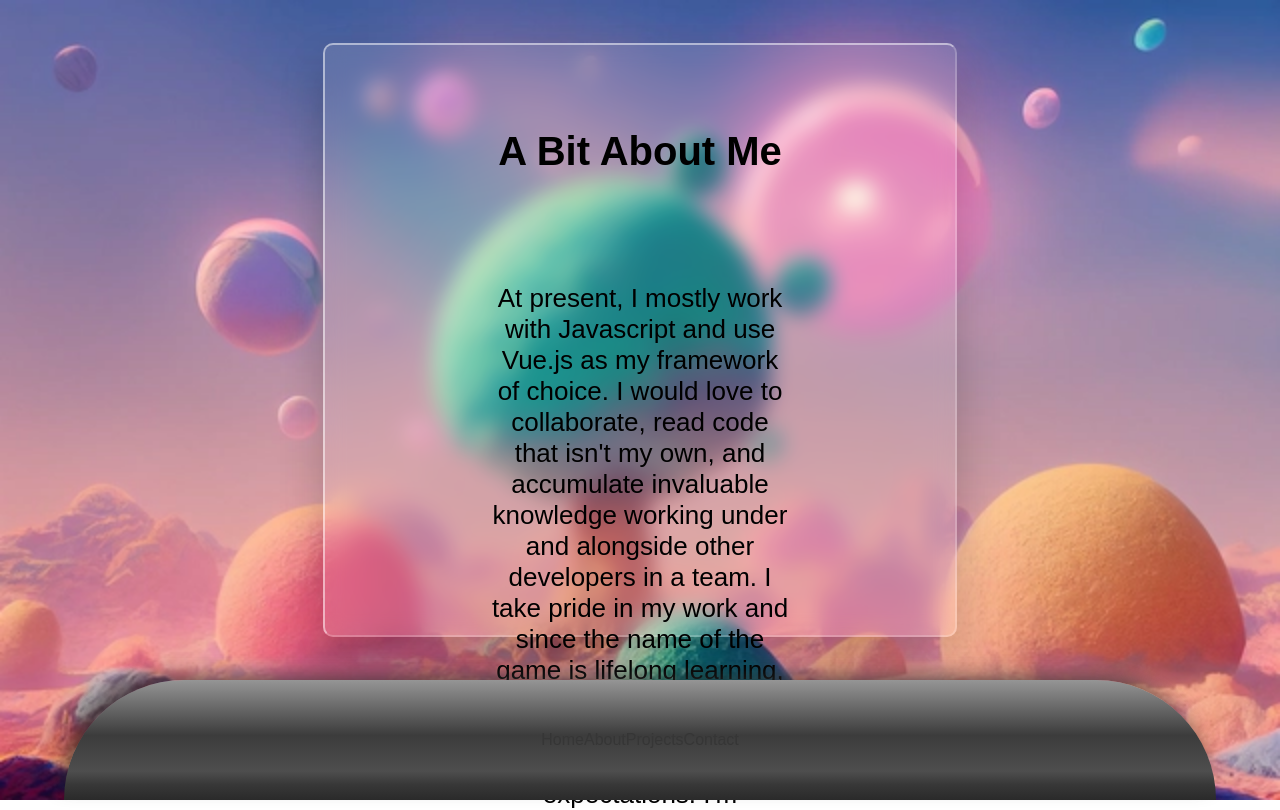
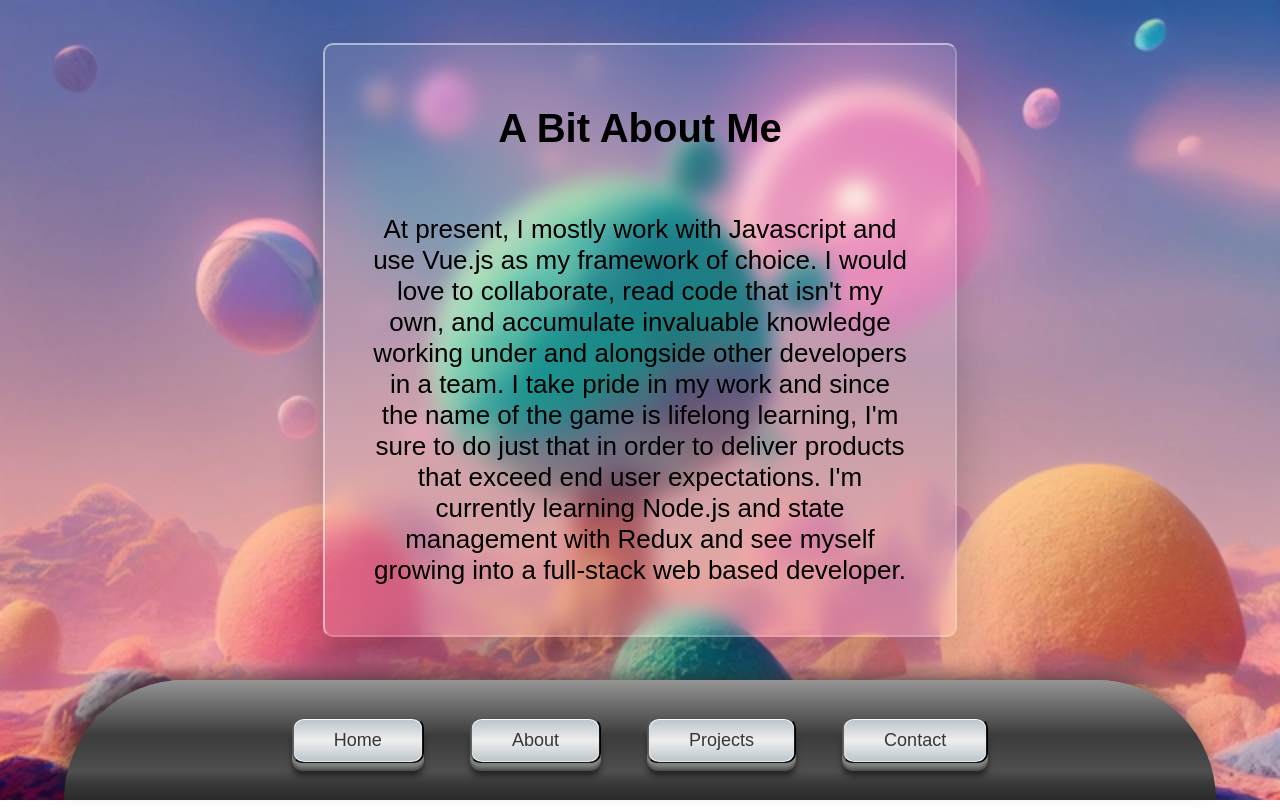
Before and after one commit to Liv4-code/planet-portfolio-site, a React (Create React App) app: page /about in a window 1280 px wide. Shown: the top 810 px of the page. Built offline with nearby package versions, Linux system fonts and the light colour scheme; a web font is replaced by a local one.

Commit message:
Added styling to navbar, contact & about section

```diff
--- a/src/About.js
+++ b/src/About.js
@@ -3,9 +3,9 @@ import "./About.scss";
 function About() {
     return (
         <div className="about-container">
-            <div className="glass-card">
-                <h2 className="glass-card__heading">A Bit About Me</h2>
-                <p className="glass-card__text">
+            <div className="about-glass-card">
+                <h2 className="about-glass-card__heading">A Bit About Me</h2>
+                <p className="about-glass-card__text">
                     At present, I mostly work with Javascript and use Vue.js as
                     my framework of choice. I would love to collaborate, read
                     code that isn't my own, and accumulate invaluable knowledge
--- a/src/About.scss
+++ b/src/About.scss
@@ -10,7 +10,7 @@ $breakpoint-xsml-cellphone: 400px;
     height: 100vh;
 }
 
-.glass-card {
+.about-glass-card {
     margin: auto;
     position: absolute;
     display: flex;
@@ -33,13 +33,13 @@ $breakpoint-xsml-cellphone: 400px;
     border-bottom: 2px solid rgba(255, 255, 255, 0.2);
     backdrop-filter: blur(10px);
 
-    .glass-card__heading {
+    .about-glass-card__heading {
         margin: 5%;
         font-size: 40px;
         text-align: center;
     }
 
-    .glass-card__text {
+    .about-glass-card__text {
         padding: 0 5% 3% 5%;
         font-size: 26px;
         text-align: center;
@@ -47,32 +47,32 @@ $breakpoint-xsml-cellphone: 400px;
 }
 
 @media (max-width: $breakpoint-tablet) {
-    .glass-card {
+    .about-glass-card {
         width: 85%;
     }
 
-    .glass-card__heading {
+    .about-glass-card__heading {
         font-size: 8vw !important;
     }
 
-    .glass-card__text {
+    .about-glass-card__text {
         padding: 5%;
         font-size: 3.6vw !important;
     }
 }
 
 @media (max-width: $breakpoint-cellphone) {
-    .glass-card {
+    .about-glass-card {
         height: 76vh;
         justify-content: space-evenly;
     }
 
-    .glass-card__heading {
+    .about-glass-card__heading {
         padding-top: 4%;
         height: 12%;
     }
 
-    .glass-card__text {
+    .about-glass-card__text {
         padding: 0 5% 0 5%;
         font-size: 4.5vw !important;
         height: 85%;
@@ -80,13 +80,13 @@ $breakpoint-xsml-cellphone: 400px;
 }
 
 @media (max-width: $breakpoint-sml-cellphone) {
-    .glass-card__text {
+    .about-glass-card__text {
         font-size: 5vw !important;
     }
 }
 
 @media (max-width: $breakpoint-xsml-cellphone) {
-    .glass-card__text {
+    .about-glass-card__text {
         font-size: 5.5vw !important;
     }
 }
--- a/src/App.js
+++ b/src/App.js
@@ -27,13 +27,69 @@ function App() {
                     <Contact path="/contact" />
                 </Route>
             </div>
-            <div className="navigation-container">
+            {/* <div className="navigation-container">
                 <div className="navigation">
                     <Link to="/">Home</Link>
                     <Link to="/about">About</Link>
                     <Link to="/projects">Projects</Link>
                     <Link to="/contact">Contact</Link>
                 </div>
+            </div> */}
+            <div className="navigation-container">
+                <nav className="navigation">
+                    <Link to="/">
+                        <button className="navigation__button">
+                            <span>
+                                <img
+                                    className="navigation__button-icon"
+                                    src={homeIcon}
+                                    alt="Home Button Icon"
+                                />
+                                <p className="navigation__button-text">Home</p>
+                            </span>
+                        </button>
+                    </Link>
+                    <Link to="/about">
+                        <button className="navigation__button">
+                            <span>
+                                <img
+                                    className="navigation__button-icon"
+                                    src={aboutIcon}
+                                    alt="About Button Icon"
+                                />
+                                <p className="navigation__button-text">About</p>
+                            </span>
+                        </button>
+                    </Link>
+                    <Link to="/projects">
+                        <button className="navigation__button">
+                            <span>
+                                <img
+                                    className="navigation__button-icon"
+                                    src={projectsIcon}
+                                    alt="Projects Button Icon"
+                                />
+                                <p className="navigation__button-text">
+                                    Projects
+                                </p>
+                            </span>
+                        </button>
+                    </Link>
+                    <Link to="/contact">
+                        <button className="navigation__button">
+                            <span>
+                                <img
+                                    className="navigation__button-icon"
+                                    src={contactIcon}
+                                    alt="Contact Button Icon"
+                                />
+                                <p className="navigation__button-text">
+                                    Contact
+                                </p>
+                            </span>
+                        </button>
+                    </Link>
+                </nav>
             </div>
             {/* <div className="navigation-container">
                 <nav className="navigation">
--- a/src/App.scss
+++ b/src/App.scss
@@ -14,6 +14,7 @@ $breakpoint-tablet: 769px;
 a {
     color: #363636;
     text-decoration: none;
+    margin: 2%;
 }
 
 .navigation-container {
@@ -43,7 +44,6 @@ a {
     box-shadow: -6px -10px 20px -6px rgba(46, 46, 46, 0.75);
 
     .navigation__button {
-        margin: 2%;
         border-radius: 10px;
         box-shadow: 0px 3px rgba(128, 128, 128, 1),
             0px 4px rgba(118, 118, 118, 1), 0px 5px rgba(108, 108, 108, 1),
--- a/src/Contact.js
+++ b/src/Contact.js
@@ -3,9 +3,9 @@ import "./Contact.scss";
 function Contact() {
     return (
         <div className="contact-container">
-            <div className="glass-card">
-                <h2 className="glass-card__heading">Contact Me</h2>
-                <p className="glass-card__text">
+            <div className="contact-glass-card">
+                <h2 className="contact-glass-card__heading">Contact Me</h2>
+                <p className="contact-glass-card__text">
                     To get in touch, please feel free to reach me over{" "}
                     <a href="mailto:scholtz.ice@gmail.com">email</a>,{" "}
                     <a
--- a/src/Contact.scss
+++ b/src/Contact.scss
@@ -11,7 +11,7 @@ $breakpoint-xsml-cellphone: 400px;
     color: rgb(241, 241, 241);
 }
 
-.glass-card {
+.contact-glass-card {
     margin: auto;
     position: absolute;
     display: flex;
@@ -34,13 +34,13 @@ $breakpoint-xsml-cellphone: 400px;
     border-bottom: 2px solid rgba(255, 255, 255, 0.2);
     backdrop-filter: blur(10px);
 
-    .glass-card__heading {
+    .contact-glass-card__heading {
         margin: 5%;
         font-size: 40px;
         text-align: center;
     }
 
-    .glass-card__text {
+    .contact-glass-card__text {
         padding: 0 5% 3% 5%;
         font-size: 26px;
         text-align: center;
@@ -54,41 +54,41 @@ $breakpoint-xsml-cellphone: 400px;
 }
 
 @media (max-width: $breakpoint-tablet) {
-    .glass-card {
+    .contact-glass-card {
         width: 85%;
     }
 
-    .glass-card__text {
+    .contact-glass-card__text {
         padding: 5%;
         font-size: 3.6vw !important;
     }
 }
 
 @media (max-width: $breakpoint-cellphone) {
-    .glass-card {
+    .contact-glass-card {
         height: 76vh;
         justify-content: space-evenly;
     }
 
-    .glass-card__heading {
+    .contact-glass-card__heading {
         padding-top: 4%;
         height: 12%;
     }
 
-    .glass-card__text {
+    .contact-glass-card__text {
         padding: 0 5% 0 5%;
         font-size: 5vw !important;
     }
 }
 
 @media (max-width: $breakpoint-sml-cellphone) {
-    .glass-card__text {
+    .contact-glass-card__text {
         font-size: 7vw !important;
     }
 }
 
 @media (max-width: $breakpoint-xsml-cellphone) {
-    .glass-card__text {
+    .contact-glass-card__text {
         font-size: 9vw !important;
         width: 75% !important;
     }
--- a/src/Home.js
+++ b/src/Home.js
@@ -10,9 +10,7 @@ function Home() {
                         typewriter
                             .changeDelay(60)
                             .typeString("<h2>Welcome, distant traveller</h2>")
-                            .pauseFor(1000)
                             .typeString("<h1>My name is Olivia</h1>")
-                            .pauseFor(1000)
                             .typeString("<h1>I'm a web developer</h1>")
                             .pauseFor(500)
                             .typeString("<h3>Come...</h3>")
```
